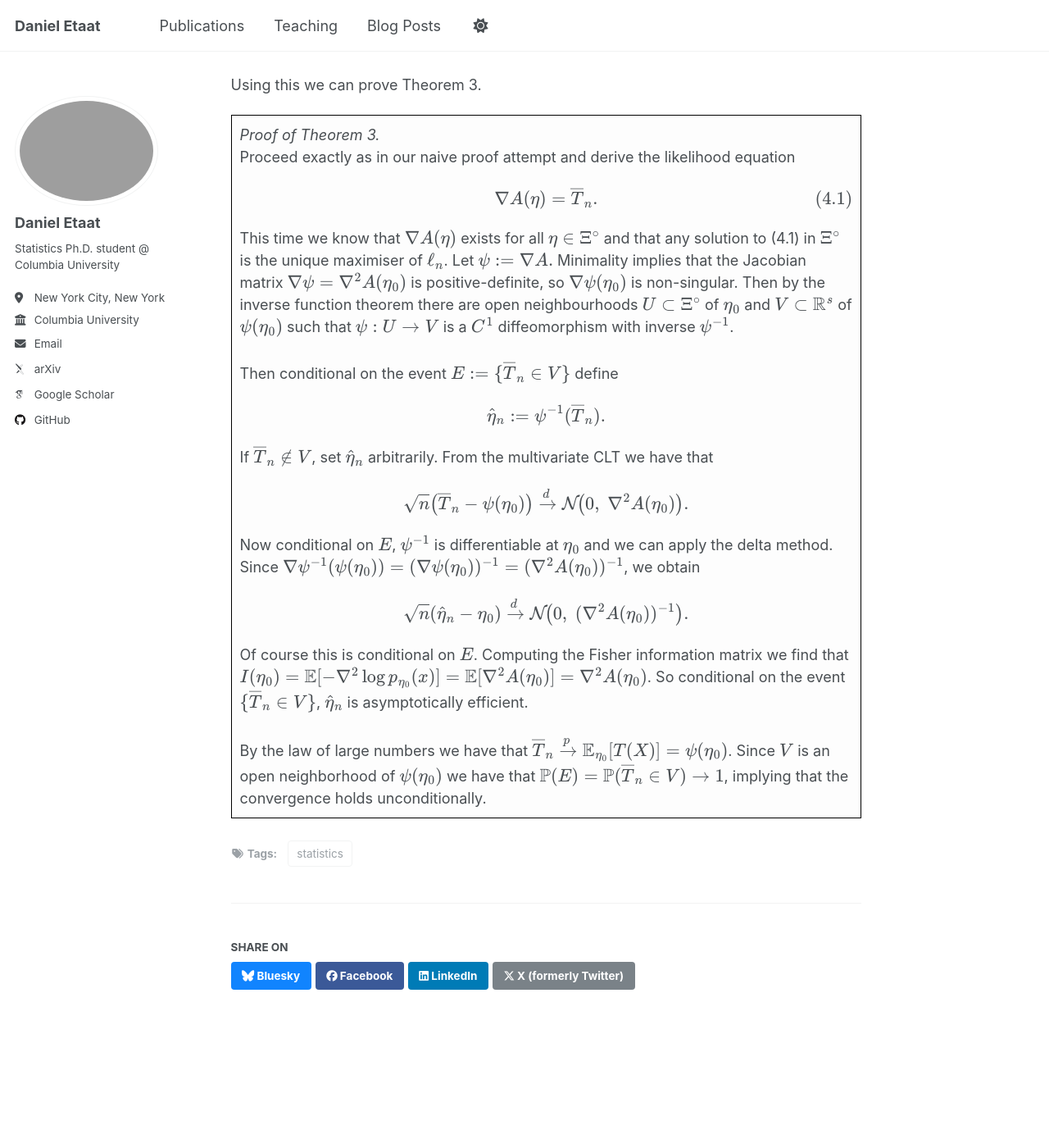
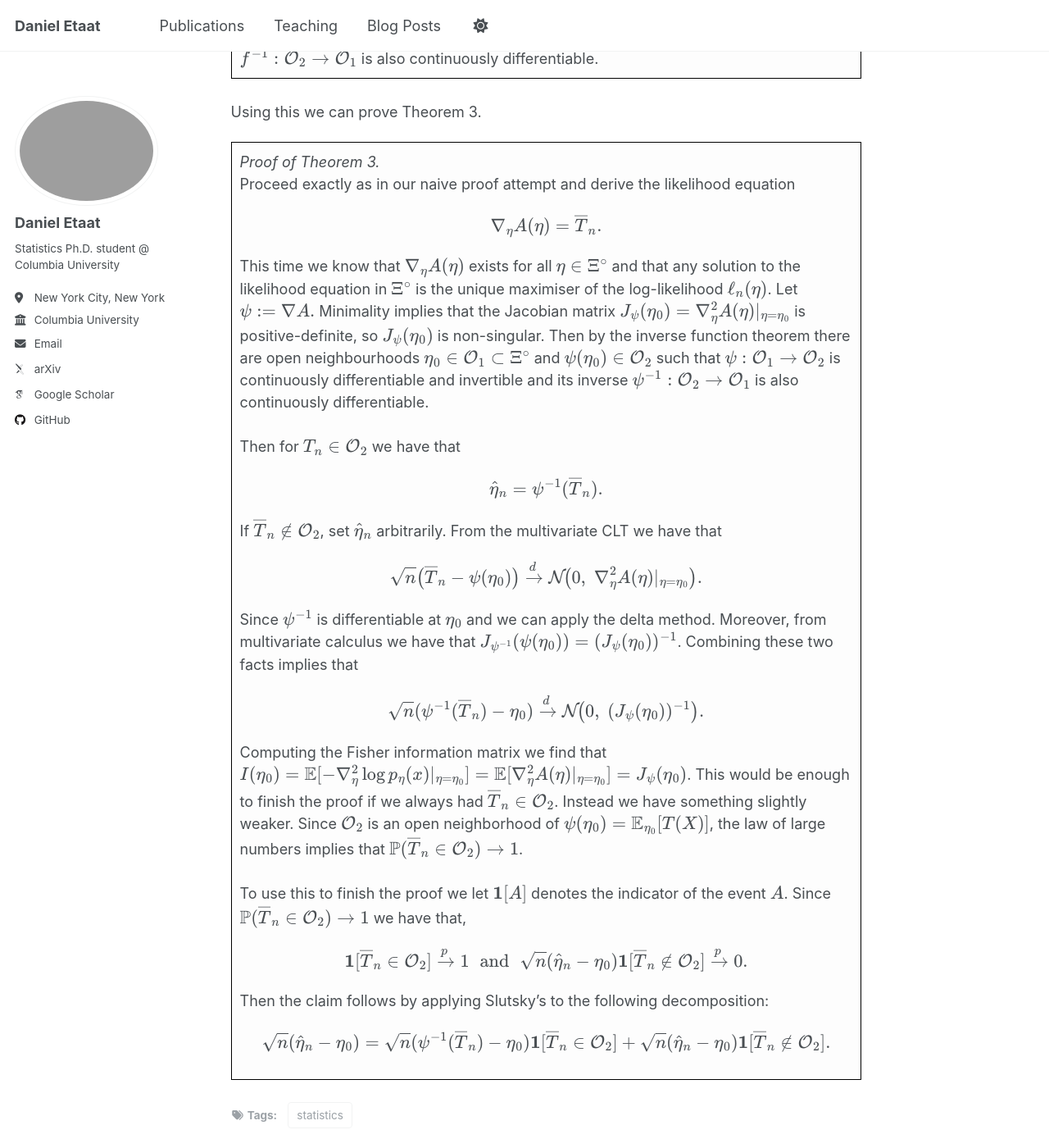
Before and after one commit to DanielEtaat/danieletaat.github.io, a Jekyll site: the page built from _posts/2025-07-07-on_mle_and_expo_families.md, in a window 1280 px wide and 1400 px high, scrolled down 8376 px. Shown: the whole window at 82% size. Built offline with Jekyll 4.4.1, drawn with Linux system fonts in a browser that asks for light colours; some web fonts are replaced; some of the changed text lies outside the part shown.

Commit message:
updated blog

```diff
--- a/_posts/2025-07-07-on_mle_and_expo_families.md
+++ b/_posts/2025-07-07-on_mle_and_expo_families.md
@@ -243,7 +243,7 @@ $$
 \mathbb{E}_{\eta_0}[T(X)]
 &= \left. \nabla_z \log M_T(z) \right|_{z=0}
 = \left. \nabla_z A(\eta_0 + z) \right|_{z=0}
-= \nabla A(\eta_0),
+= \nabla_\eta A(\eta) |_{\eta=\eta_0},
 \end{aligned}
 $$
 
@@ -252,14 +252,14 @@ which shows that the gradient of the log-partition function is the mean of the s
 $$
 \operatorname{Var}_{\eta_0}[T(X)]
 = \left. \nabla_z^2 \log M_T(z) \right|_{z=0}
-= \nabla^2 A(\eta_0),
+= \nabla^2_\eta A(\eta)|_{\eta=\eta_0},
 $$
 
 Thus, the log-partition function $$A(\eta)$$ simultaneously encodes the first and second moments of the sufficient statistic through its gradient and Hessian:
 
 $$
-\nabla A(\eta_0) = \mathbb{E}_{\eta_0}[T(X)], \qquad
-\nabla^2 A(\eta_0) = \operatorname{Var}_{\eta_0}[T(X)].
+\nabla_\eta A(\eta) |_{\eta=\eta_0} = \mathbb{E}_{\eta_0}[T(X)], \qquad
+\nabla^2_\eta A(\eta)|_{\eta=\eta_0} = \operatorname{Var}_{\eta_0}[T(X)].
 $$
 
 <div class="bbox" markdown="1">
@@ -288,13 +288,13 @@ $$
 where $$\overline{T}_n$$ is the empirical mean of the sufficient statistic. We already know from the previous section that $$A$$ is twice differentiable, and that
 
 $$
-\nabla^2 A(\eta) = \operatorname{Var}_\eta[T(X)].
+\nabla^2_\eta A(\eta) = \operatorname{Var}_\eta[T(X)].
 $$
 
 This matrix is always positive semidefinite since it is a variance/covariance matrix. Hence, $$A(\eta)$$ is convex on $$\Xi^\circ$$. However, to guarantee that the log-likelihood has a unique global maximizer, we need a stronger property: strict convexity of $$A(\eta)$$. In particular, we want:
 
 $$
-v^\top \nabla^2 A(\eta)\, v = \operatorname{Var}_\eta\left( v^\top T(X) \right) > 0
+v^\top \nabla^2_\eta A(\eta)\, v = \operatorname{Var}_\eta\left( v^\top T(X) \right) > 0
 \quad \text{for all nonzero } v.
 $$
 
@@ -349,7 +349,7 @@ The last theorem we'll need is the inverse function theorem.
 <div class="bbox" markdown="1">
 
 **Theorem 4 (Inverse Function Theorem).**
-Let $$f:\mathbb{R}^s\to\mathbb{R}^s$$ be continuously differentiable on an open neighbourhood of a point $$\theta_0$$. If the Jacobian matrix $$\nabla f(\theta_0)$$ is non-singular, then there exist open neighbourhoods $$\mathcal{V}\subset\mathbb{R}^s$$ of $$\theta_0$$ and $$\mathcal{W}\subset\mathbb{R}^s$$ of $$f(\theta_0)$$ such that $$f:\mathcal{V}\to\mathcal{W}$$ is a $$C^1$$ bijection and its inverse $$f^{-1}:\mathcal{W}\to\mathcal{V}$$ is also $$C^1$$.
+Let $$f:\mathbb{R}^s\to\mathbb{R}^s$$ be continuously differentiable on an open neighbourhood of a point $$\theta_0$$. If the Jacobian matrix of $$f$$ at this point  $$J_f(\theta_0)$$ is non-singular, then there exist open neighbourhoods $$\theta_0 \in \mathcal{O}_1$$ and $$f(\theta_0) \in \mathcal{O}_2$$ such that the restricted function $$f:\mathcal{O}_1\to\mathcal{O}_2$$ is continuously differentiable and invertible and its inverse $$f^{-1}:\mathcal{O}_2\to\mathcal{O}_1$$ is also continuously differentiable.
 
 </div>
 <br>
@@ -362,35 +362,50 @@ Using this we can prove Theorem 3.
 Proceed exactly as in our naive proof attempt and derive the likelihood equation
 
 $$
-\nabla A(\eta)=\overline T_n. \tag{4.1}
+\nabla_\eta A(\eta)=\overline T_n.
 $$
 
-This time we know that $$\nabla A(\eta)$$ exists for all $$\eta \in \Xi^\circ$$ and that any solution to (4.1)  in $$\Xi^\circ$$ is the unique maximiser of $$\ell_n$$. Let $$\psi:=\nabla A.$$ Minimality implies that the Jacobian matrix $$\nabla \psi = \nabla^2 A(\eta_0)$$ is positive-definite, so $$\nabla \psi(\eta_0)$$ is non-singular. Then by the inverse function theorem there are open neighbourhoods $$U\subset\Xi^\circ$$ of $$\eta_0$$ and $$V\subset\mathbb{R}^s$$ of $$\psi(\eta_0)$$ such that  $$\psi:U\rightarrow V$$ is a $$C^1$$ diffeomorphism with inverse $$\psi^{-1}$$.
+This time we know that $$\nabla_\eta A(\eta)$$ exists for all $$\eta \in \Xi^\circ$$ and that any solution to the likelihood equation in $$\Xi^\circ$$ is the unique maximiser of the log-likelihood $$\ell_n(\eta)$$. Let $$\psi:=\nabla A.$$ Minimality implies that the Jacobian matrix $$J_\psi(\eta_0) = \nabla^2_\eta A(\eta)|_{\eta=\eta_0}$$ is positive-definite, so $$J_\psi(\eta_0)$$ is non-singular. Then by the inverse function theorem there are open neighbourhoods $$\eta_0 \in \mathcal{O}_1 \subset\Xi^\circ$$ and $$\psi(\eta_0) \in \mathcal{O}_2$$ such that  $$\psi:\mathcal{O}_1\to\mathcal{O}_2$$ is continuously differentiable and invertible and its inverse $$\psi^{-1}:\mathcal{O}_2\to\mathcal{O}_1$$ is also continuously differentiable.
 <br>
 <br>
 
-Then conditional on the event $$E := \{\overline T_n\in V\}$$ define
+Then for $$T_n\in \mathcal{O}_2$$ we have that
 
 $$
-\hat\eta_n := \psi^{-1}(\overline T_n).
+\hat\eta_n = \psi^{-1}(\overline T_n).
 $$
 
-If $$\overline T_n\notin V$$, set $$\hat\eta_n$$ arbitrarily. From the multivariate CLT we have that
+If $$\overline T_n\notin \mathcal{O}_2$$, set $$\hat\eta_n$$ arbitrarily. From the multivariate CLT we have that
 
 $$
-\sqrt{n}\bigl(\overline T_n-\psi(\eta_0)\bigr)\xrightarrow{d}\mathcal{N}\!\bigl(0,\;\nabla^2 A(\eta_0)\bigr).
+\sqrt{n}\bigl(\overline T_n-\psi(\eta_0)\bigr)\xrightarrow{d}\mathcal{N}\!\bigl(0,\;\nabla^2_\eta A(\eta)|_{\eta=\eta_0}\bigr).
 $$
 
-Now conditional on $$E$$, $$\psi^{-1}$$ is differentiable at $$\eta_0$$ and we can apply the delta method. Since $$\nabla \psi^{-1}(\psi(\eta_0))=(\nabla \psi(\eta_0))^{-1} =(\nabla^2 A(\eta_0))^{-1}$$, we obtain
+Since $$\psi^{-1}$$ is differentiable at $$\eta_0$$ and we can apply the delta method. Moreover, from multivariate calculus we have that $$J_{\psi^{-1}}(\psi(\eta_0))=(J_\psi(\eta_0))^{-1}$$. Combining these two facts implies that
 
 $$
-\sqrt{n}(\hat\eta_n-\eta_0)\xrightarrow{d}\mathcal{N}\!\bigl(0,\; (\nabla^2 A(\eta_0))^{-1}\bigr).
+\sqrt{n}(\psi^{-1}(\overline T_n)-\eta_0)\xrightarrow{d}\mathcal{N}\!\bigl(0,\; (J_\psi(\eta_0))^{-1}\bigr).
 $$
 
-Of course this is conditional on $$E$$. Computing the Fisher information matrix we find that $$I(\eta_0) = \mathbb{E}[-\nabla^2 \log p_{\eta_0}(x)] = \mathbb{E}[\nabla^2 A(\eta_0)] = \nabla^2 A(\eta_0)$$. So conditional on the event $$\{\overline T_n\in V\}$$,  $$\hat\eta_n$$ is asymptotically efficient.
+Computing the Fisher information matrix we find that $$I(\eta_0) = \mathbb{E}[-\nabla_\eta^2 \log p_{\eta}(x)|_{\eta=\eta_0}] = \mathbb{E}[\nabla_\eta^2 A(\eta)|_{\eta=\eta_0}] = J_\psi(\eta_0)$$. This would be enough to finish the proof if we always had $$\overline T_n \in \mathcal{O}_2$$. Instead we have something slightly weaker. Since $$\mathcal{O}_2$$ is an open neighborhood of $$\psi(\eta_0) = \mathbb{E}_{\eta_0}[T(X)]$$, the law of large numbers implies that $$\mathbb{P}(\overline T_n\in \mathcal{O}_2)\to1$$.
 <br>
 <br>
 
-By the law of large numbers we have that $$\overline T_n\xrightarrow{p} \mathbb{E}_{\eta_0}[T(X)] = \psi(\eta_0)$$. Since $$V$$ is an open neighborhood of $$\psi(\eta_0)$$ we have that $$\mathbb{P}(E) = \mathbb{P}(\overline T_n\in V)\to1$$, implying that the convergence holds unconditionally.
+To use this to finish the proof we let $$\mathbf{1}[A]$$ denotes the indicator of the event $$A$$. Since $$\mathbb{P}(\overline T_n\in \mathcal{O}_2)\to1$$ we have that,
+
+$$
+\mathbf{1}[\overline T_n\in \mathcal{O}_2] \xrightarrow{p} 1
+
+\,\,\text{ and }\,\,
+
+\sqrt{n}(\hat{\eta}_n-\eta_0) \mathbf{1}[\overline T_n \not\in \mathcal{O}_2] \xrightarrow{p} 0.
+$$
+
+Then the claim follows by applying Slutsky's to the following decomposition:
+
+$$
+\sqrt{n}(\hat{\eta}_n-\eta_0) =
+\sqrt{n}(\psi^{-1}(\overline T_n)-\eta_0) \mathbf{1}[\overline T_n\in \mathcal{O}_2] + \sqrt{n}(\hat{\eta}_n-\eta_0) \mathbf{1}[\overline T_n \not\in \mathcal{O}_2].
+$$
 
 </div>
```
